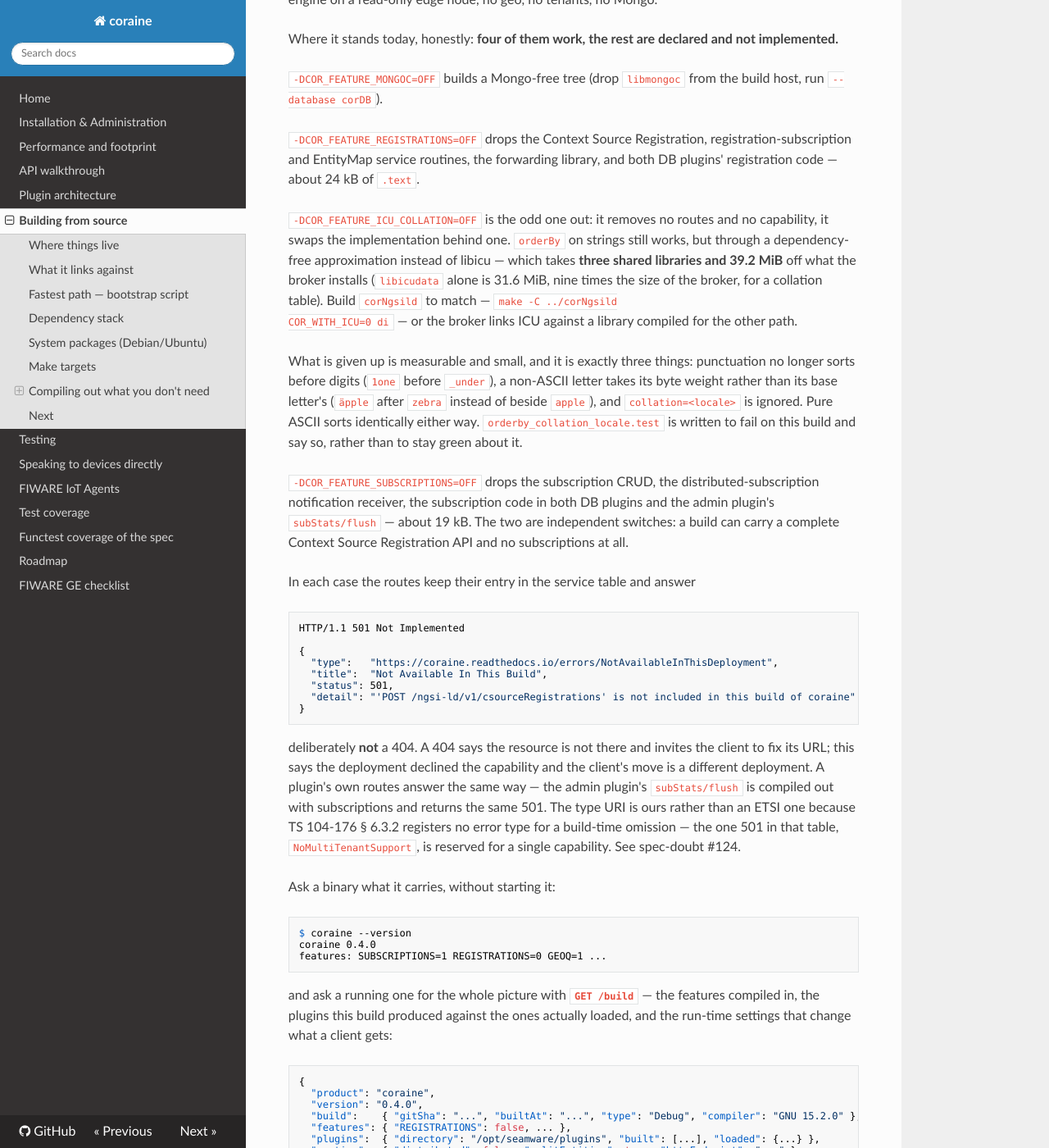
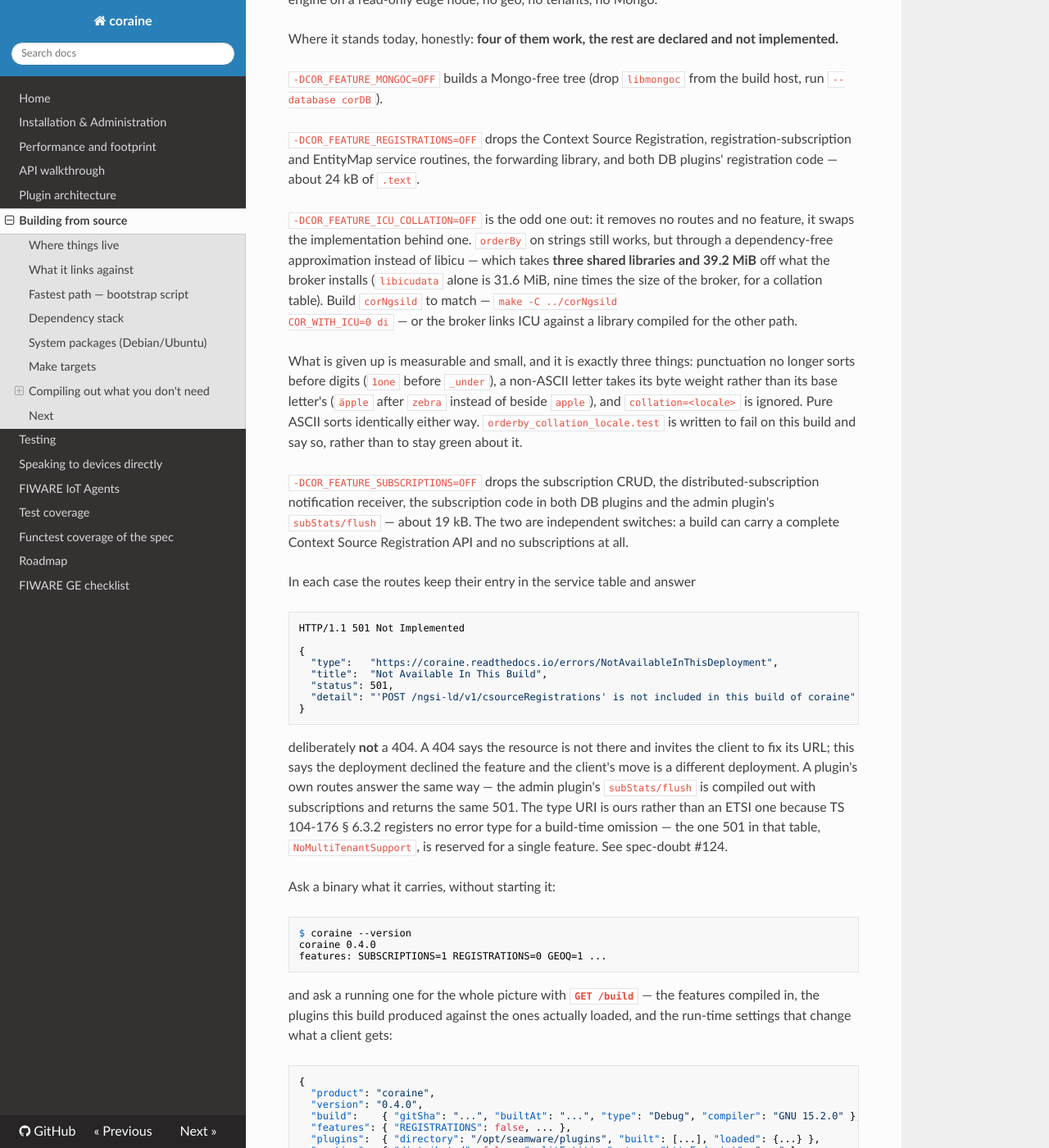
Before and after one commit to SEAMWARE/coraine, an MkDocs documentation site: the page built from doc/building.md, in a window 1280 px wide and 1400 px high, scrolled down 2637 px. Shown: the whole window at 82% size. Built offline with MkDocs 1.6.1, drawn with Linux system fonts in a browser that asks for light colours; nearby versions of some CDN libraries; comment, search, counter and statistics services are not loaded; some of the changed text lies outside the part shown.

Commit message:
doc: the plugin tier is a Capability - the third concept gets a name
The Bridge/Channel model always had three tiers and only ever named two, which
is why the lifecycle kept being hard to pin down. The unnamed one - the `.so`,
present or absent at startup, decided by `--bridges` - is now a **Capability**.

  Capability  what this deployment CAN speak      startup   not an object
  Bridge      a participant on domain 7, this QoS runtime   stored, id + type
  Channel     this topic <-> this attribute        runtime   stored, id + type

⭐ Naming it makes the rule that governs §3.5b literal rather than
metaphorical: *a Capability is what the deployment can do; a Bridge is what it
has been told to do; a Capability appearing must never enact a Decision.* That
is what forbids auto-creating a Bridge from finding a plugin, and what makes the
mismatch handling asymmetric (POST -> 4xx, startup -> degrade and boot).

⚠️ Capability -> Bridge is MANY-TO-ONE. Two DDS participants on different domains
are two Bridges over one Capability. An earlier draft had Bridge read-only over
the API, which was the Capability row's property applied to the Bridge row.

WHY NOT Transport or Protocol, both considered:
- a Capability need not be a transport. device-protocols.md splits transports
  (HTTP, MQTT, CoAP, DDS) from payload codecs (JSON, UltraLight, LWM2M) so the
  plugin count is a sum, not a product - and a codec plugin has exactly this
  lifecycle without being a transport. LoRaWAN and Sigfox carry network
  semantics rather than just a payload and stay whole: one Capability each.
- "Transport" also collides with Bridge, which this doc defines AS "a transport
  instance" - one word apart.
- "Protocol" is the word the two-axis split exists to decompose.
- ⭐ And the check that killed "Binding" and "Map": neither Capability nor
  Transport is a defined term in TS 104 175/176/243. "Capability" appears only
  in our own prose about the spec, never as a datatype or object name.

⚠️ It did collide in-house, with the compile-time COR_FEATURE_* set, whose prose
called those "capabilities" too. KZ's call: the concept name is for NGSI-LD and
is global, so coraine's internals do not get a vote - rename ours. Done, and it
matches the mechanism's own name, which was always `COR_FEATURE_*` printing
`features:`. building.md and roadmap.md now say "feature" for the flag sense;
three general-English uses elsewhere are untouched.

````diff
--- a/doc/building.md
+++ b/doc/building.md
@@ -121,7 +121,7 @@
 library, and both DB plugins' registration code — about 24 kB of `.text`.
 
 `-DCOR_FEATURE_ICU_COLLATION=OFF` is the odd one out: it removes no routes and
-no capability, it swaps the implementation behind one. `orderBy` on strings still
+no feature, it swaps the implementation behind one. `orderBy` on strings still
 works, but through a dependency-free approximation instead of libicu — which
 takes **three shared libraries and 39.2 MiB** off what the broker installs
 (`libicudata` alone is 31.6 MiB, nine times the size of the broker, for a
@@ -156,13 +156,13 @@
 ```
 
 deliberately **not** a 404. A 404 says the resource is not there and invites the
-client to fix its URL; this says the deployment declined the capability and the
+client to fix its URL; this says the deployment declined the feature and the
 client's move is a different deployment. A plugin's own routes answer the same
 way — the admin plugin's `subStats/flush` is compiled out with subscriptions and
 returns the same 501. The type URI is ours rather than an
 ETSI one because TS 104-176 § 6.3.2 registers no error type for a build-time
 omission — the one 501 in that table, `NoMultiTenantSupport`, is reserved for a
-single capability. See spec-doubt #124.
+single feature. See spec-doubt #124.
 
 Ask a binary what it carries, without starting it:
 
@@ -252,7 +252,7 @@
 produces a broker that builds, starts, reports `"TENANTS": false` on `GET /build`
 — and serves tenants exactly as before. This is the failure mode to watch for,
 because nothing about it looks like a failure. If you are switching one of these
-off to remove a capability, you have not removed it.
+off to remove a feature, you have not removed it.
 
 **⚠️ These three do not build:**
 
@@ -287,7 +287,7 @@
 cmake -DCOR_HTTP_SERVER=builtin    # corHttp, no external HTTP dependency
 ```
 
-Not a `COR_FEATURE_*` boolean, because those answer "is this capability in the
+Not a `COR_FEATURE_*` boolean, because those answer "is this feature in the
 build" and the HTTP server is always in it — what varies is which one. The value
 reaches CMake **and** corRest's own make (the HTTP server lives in corRest,
 which builds with plain make and knows nothing of CMake options), and it decides
````
Also changed, not shown: doc/bridge-channels.md (+45 -9 lines), doc/roadmap.md (+1 -1 lines).
